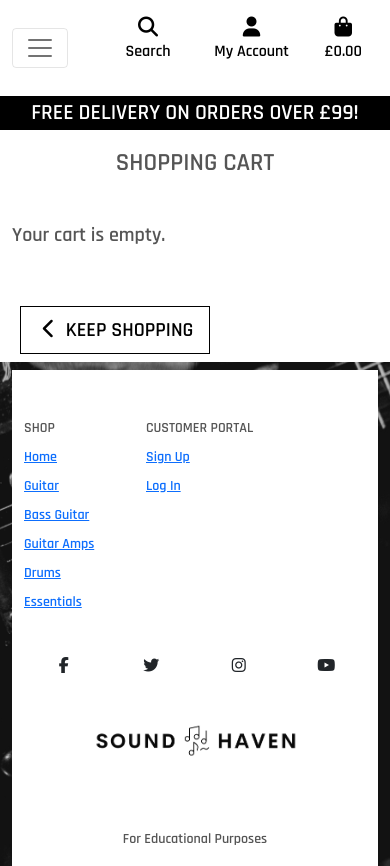
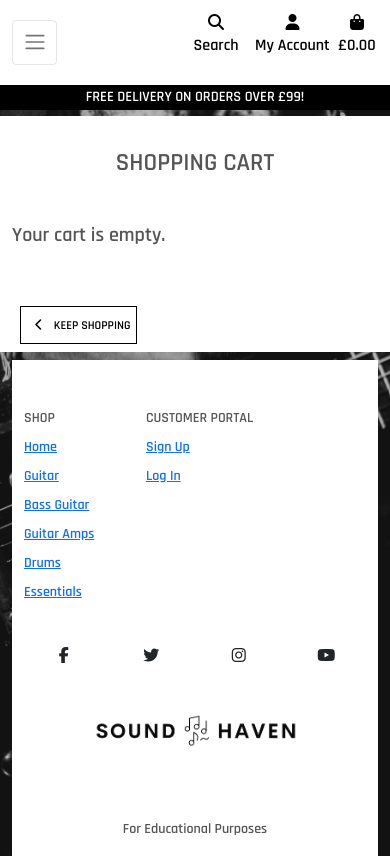
Before and after one commit to Code-Institute-Submissions/DPHamdev-mp4-sound-haven_ApResub, a Django app: page /cart/ in a window 390 px wide. Run offline with Django 3.2, Linux system fonts and the light colour scheme; parts of the project's set-up code (start-up, migrations or seed data) failed here and were passed over; some libraries are stand-ins or nearby versions.

Commit message:
Added recfactoring on base.css, as well as all auth base.html, including profile link within mobile header, and home button on main-nav.html

```diff
--- a/static/css/base.css
+++ b/static/css/base.css
@@ -10,6 +10,42 @@ body {
     height: calc(100vh - 164px);
     color: #555;
     font-family: 'Rajdhani', 'Courier New', Courier, monospace;
+}
+
+.display-4.logo-font.text-black {
+    font-size: 2rem;
+}
+
+.nav-link {
+    padding: 0.15rem;
+}
+
+.nav-link i.fa-lg {
+    font-size: 1rem;
+}
+
+.navbar-toggler {
+    padding: .6rem .6rem;
+    font-size: 1rem;
+}
+
+#delivery-banner h4 {
+    font-size: .9rem;
+}
+
+.btn.btn-outline-black.rounded-0,
+.btn.btn-black.rounded-0 {
+    padding: .375rem .375rem;
+}
+
+.btn.btn-outline-black.rounded-0.btn-lg,
+.btn.btn-black.rounded-0.btn-lg {
+    padding: .375rem .375rem;
+    font-size: .75rem;
+}
+
+.increment-qty, .decrement-qty {
+    padding: .25rem .5rem !important;
 }
 
 .logo {
--- a/templates/allauth/account/base.html
+++ b/templates/allauth/account/base.html
@@ -4,7 +4,7 @@
     <div class="mt-5 container header-container">
         <div class="overlay"></div>
         <div class="row">
-            <div class="col-6">
+            <div class="col-12 col-md-6">
                 <div class="allauth-form-inner-content">
                     {% block inner_content %}
                     {% endblock %}
--- a/templates/includes/main-nav.html
+++ b/templates/includes/main-nav.html
@@ -1,5 +1,10 @@
 <div class="mx-0 collapse navbar-collapse" id="main-nav">
     <ul class="navbar-nav w-auto mx-auto">
+        <li class="nav-item d-block d-md-none">
+            <a class="logo-font font-weight-bold nav-link text-black mr-5" href="{% url 'home' %}" id="home-link">
+                Home
+            </a>
+        </li>
         <li class="nav-item dropdown">
             <a class="logo-font font-weight-bold nav-link text-black mr-5" href="#" id="all-products-link" data-toggle="dropdown" aria-haspopup="true" aria-expanded="false">
                 All Products
--- a/templates/includes/mobile-top-header.html
+++ b/templates/includes/mobile-top-header.html
@@ -33,7 +33,7 @@
               {% if request.user.is_superuser %}
                   <a href="{% url 'add_product' %}" class="dropdown-item">Product Management</a>
               {% endif %}
-              <a href="" class="dropdown-item">My Profile</a>
+              <a href="{% url 'profile' %}" class="dropdown-item">My Profile</a>
               <a href="{% url 'account_logout' %}" class="dropdown-item">Logout</a>
           {% else %}
               <a href="{% url 'account_signup' %}" class="dropdown-item">Register</a>
```
